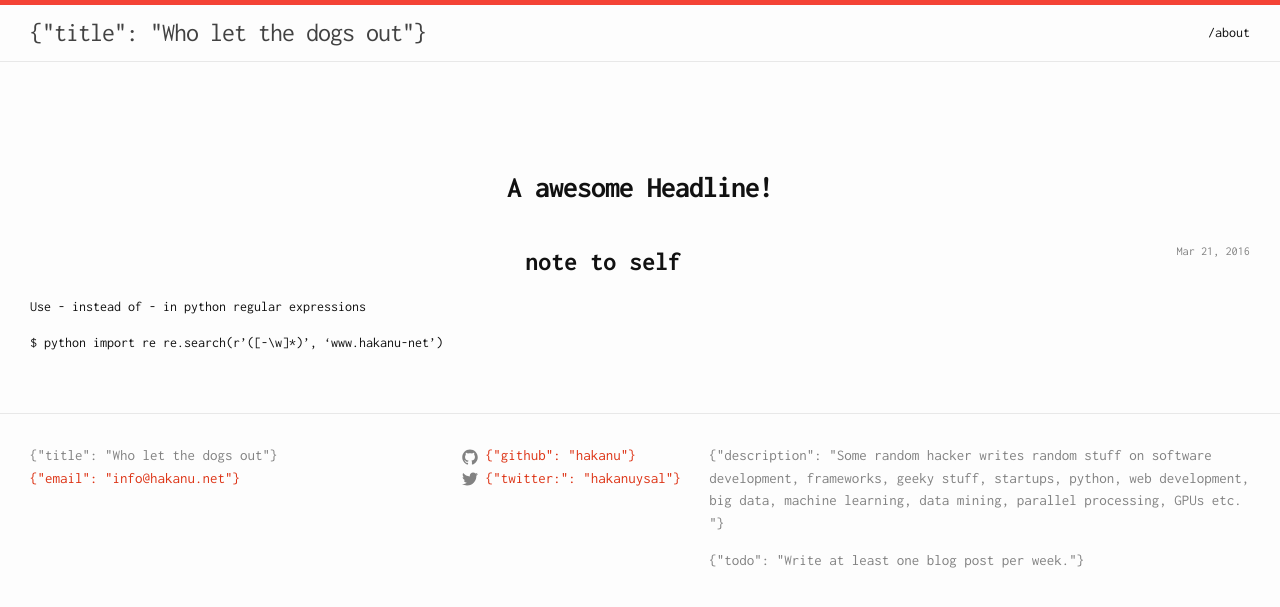
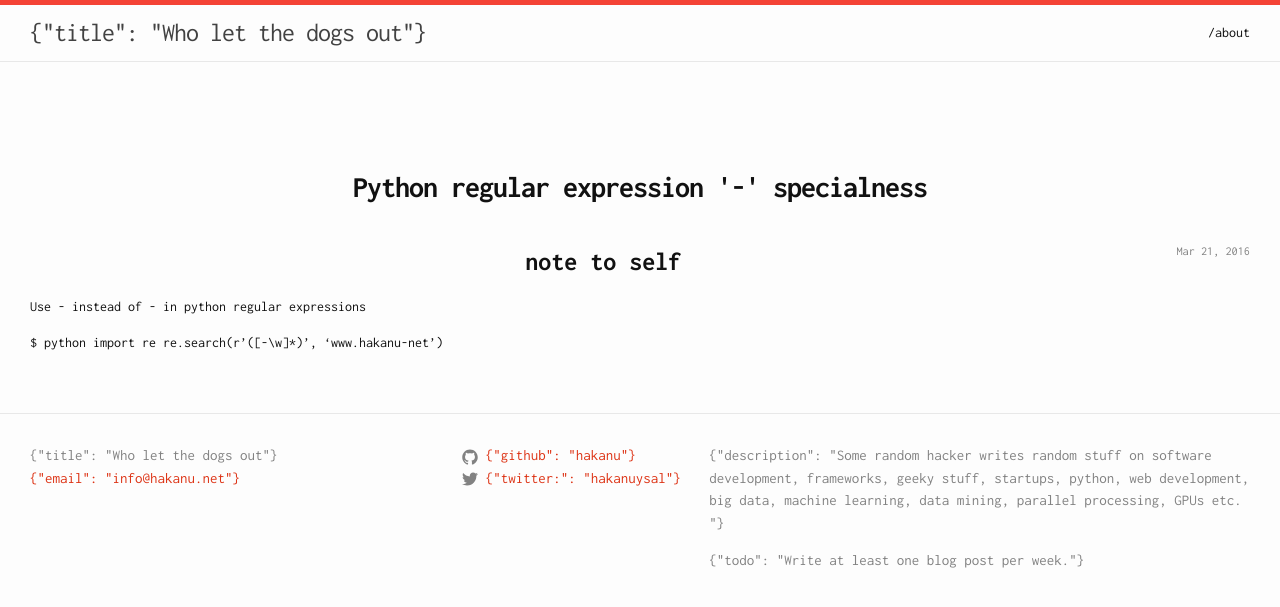
Before and after one commit to hakanu/blog, a Jekyll site: the page built from _posts/2016-03-21-python-regular-expression-dash.md, in a window 1280 px wide. Shown: the top 607 px of the page. Built offline with Jekyll 4.4.1, drawn with Linux system fonts in a browser that asks for light colours; comment, search, counter and statistics services are not loaded.

Commit message:
Updated 2016-03-21-python-regular-expression-dash.md

```diff
--- a/_posts/2016-03-21-python-regular-expression-dash.md
+++ b/_posts/2016-03-21-python-regular-expression-dash.md
@@ -2,7 +2,7 @@
 published: true
 layout: post
 category: python
-title: "A awesome Headline!"
+title: "Python regular expression '-' specialness"
 ---
 
 
```
